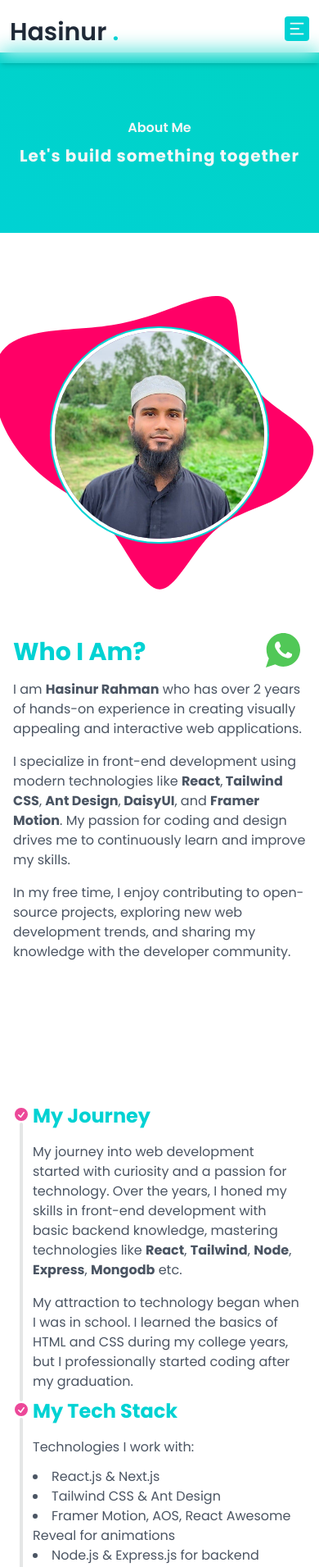
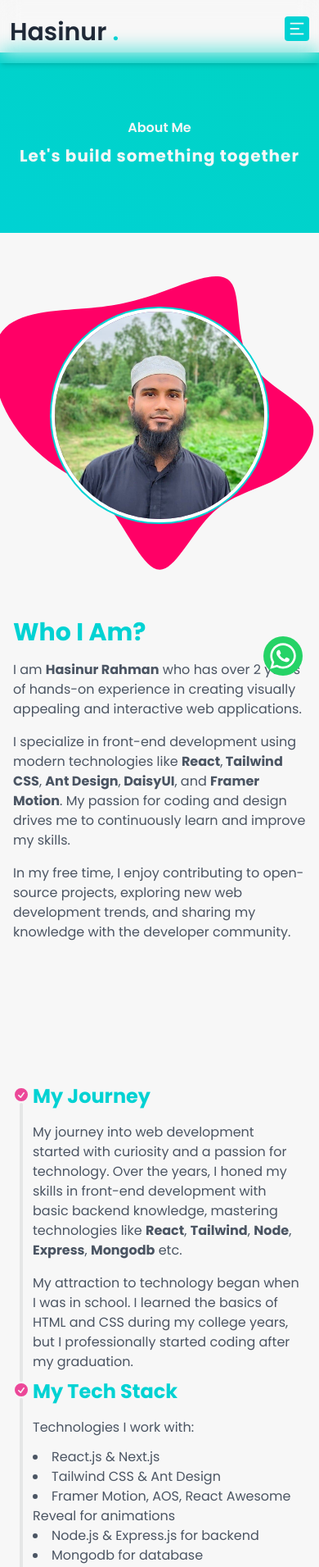
Before and after one commit to Hasinur3813/react-portfolio, a React (Vite) app: page /about-me in a window 390 px wide. Shown: the top 1911 px of the page at 82% size. Built offline with nearby package versions, Linux system fonts and the light colour scheme.

Commit message:
customized color in about me page

```diff
--- a/src/Pages/AboutMe/AboutMe.jsx
+++ b/src/Pages/AboutMe/AboutMe.jsx
@@ -3,7 +3,7 @@ import PageHeader from "../../components/PageHeader/PageHeader";
 
 const AboutMe = () => {
   return (
-    <section className="py-16 md:mt-5">
+    <section className="py-16 md:mt-5 bg-lightGray dark:bg-darkGray">
       {/* heading */}
       <PageHeader
         heading={"About Me"}
@@ -13,10 +13,10 @@ const AboutMe = () => {
       {/* content */}
       <div className="container mx-auto px-4 overflow-hidden">
         {/* top content */}
-        <div className="flex flex-col md:flex-row justify-between gap-10 py-10 mt-20">
+        <div className="flex flex-col md:flex-row justify-between gap-10 py-10 mt-14 lg:mt-20">
           <div className="md:w-1/2 w-full flex justify-center h-fit relative">
             {/* blob */}
-            <div className="absolute w-[500px] h-[500px] -top-32 -z-10">
+            <div className="absolute w-[500px] h-[500px] -top-32 z-10">
               <svg viewBox="0 0 200 200" xmlns="http://www.w3.org/2000/svg">
                 <path
                   fill="#FF0066"
@@ -28,29 +28,29 @@ const AboutMe = () => {
             <img
               src={myPhoto}
               alt="Hasinu Rahman"
-              className="w-64 rounded-full ring-2 ring-primaryColor ring-offset-4"
+              className="w-64 rounded-full ring-2 ring-primaryColor ring-offset-4 relative z-20"
             />
           </div>
 
           {/* content */}
-          <div className="md:w-1/2 mt-20 md:mt-0 w-full ms-auto">
+          <div className="md:w-1/2 mt-20 md:mt-0 w-full ms-auto ">
             <h2 className="text-3xl font-bold mb-4 text-primaryColor">
               Who I Am?
             </h2>
-            <p className="text-muted">
+            <p className="text-muted dark:text-lightGray">
               I am <strong>Hasinur Rahman</strong> who has over 2 years of
               hands-on experience in creating visually appealing and interactive
               web applications.
             </p>
 
-            <p className="text-muted mt-4">
+            <p className="text-muted mt-4 dark:text-lightGray">
               I specialize in front-end development using modern technologies
               like <strong>React</strong>,<strong> Tailwind CSS</strong>,{" "}
               <strong>Ant Design</strong>,<strong> DaisyUI</strong>, and{" "}
               <strong>Framer Motion</strong>. My passion for coding and design
               drives me to continuously learn and improve my skills.
             </p>
-            <p className="text-muted mt-4">
+            <p className="text-muted mt-4 dark:text-lightGray">
               In my free time, I enjoy contributing to open-source projects,
               exploring new web development trends, and sharing my knowledge
               with the developer community.
@@ -60,7 +60,7 @@ const AboutMe = () => {
 
         {/* bottom content */}
         <div className="mt-32">
-          <ul className="timeline timeline-snap-icon max-md:timeline-compact timeline-vertical">
+          <ul className="timeline timeline-snap-icon max-md:timeline-compact timeline-vertical ">
             <li>
               <div className="timeline-middle">
                 <svg
@@ -80,7 +80,7 @@ const AboutMe = () => {
                 <h2 className="text-2xl font-bold mb-4 text-primaryColor">
                   My Journey
                 </h2>
-                <p className="text-muted">
+                <p className="text-muted dark:text-lightGray">
                   My journey into web development started with curiosity and a
                   passion for technology. Over the years, I honed my skills in
                   front-end development with basic backend knowledge, mastering
@@ -88,7 +88,7 @@ const AboutMe = () => {
                   <strong>Tailwind</strong>, <strong>Node</strong>,{" "}
                   <strong>Express</strong>, <strong>Mongodb</strong> etc.
                 </p>
-                <p className="text-muted mt-4">
+                <p className="text-muted mt-4 dark:text-lightGray">
                   My attraction to technology began when I was in school. I
                   learned the basics of HTML and CSS during my college years,
                   but I professionally started coding after my graduation.
@@ -117,8 +117,10 @@ const AboutMe = () => {
                 <h2 className="text-2xl font-bold mb-4 text-primaryColor">
                   My Tech Stack
                 </h2>
-                <p className="text-muted">Technologies I work with:</p>
-                <ul className="list-disc list-inside mt-3 text-muted">
+                <p className="text-muted dark:text-lightGray">
+                  Technologies I work with:
+                </p>
+                <ul className="list-disc list-inside mt-3 text-muted dark:text-lightGray">
                   <li>React.js & Next.js</li>
                   <li>Tailwind CSS & Ant Design</li>
                   <li>
@@ -150,12 +152,12 @@ const AboutMe = () => {
                 <h2 className="text-2xl font-bold mb-4 text-primaryColor">
                   How I Work
                 </h2>
-                <p className="text-muted">
+                <p className="text-muted dark:text-lightGray">
                   My workflow involves deep research, planning, coding, and
                   optimization. I believe in writing clean, scalable, and
                   maintainable code to build high-quality web applications.
                 </p>
-                <p className="text-muted mt-4">
+                <p className="text-muted mt-4 dark:text-lightGray">
                   I start by understanding the project requirements and
                   conducting thorough research. Then, I create a detailed plan
                   and break down the tasks into manageable chunks. During the
@@ -164,7 +166,7 @@ const AboutMe = () => {
                   perform rigorous testing and optimization to ensure the
                   application runs smoothly and efficiently.
                 </p>
-                <p className="text-muted mt-4">
+                <p className="text-muted mt-4 dark:text-lightGray">
                   I also believe in continuous learning and improvement. I
                   regularly review my code and seek feedback from peers to
                   identify areas for improvement. This iterative process helps
@@ -194,7 +196,7 @@ const AboutMe = () => {
                 <h2 className="text-2xl font-bold mb-4 text-primaryColor">
                   Let&apos;s Connect!
                 </h2>
-                <p className="text-muted mb-4">
+                <p className="text-muted mb-4 dark:text-lightGray">
                   Looking to collaborate or hire me? Let&apos;s build something
                   amazing together!
                 </p>
--- a/src/components/Footer/Footer.jsx
+++ b/src/components/Footer/Footer.jsx
@@ -1,4 +1,4 @@
-import { FaGithub, FaLinkedin, FaTwitter, FaEnvelope } from "react-icons/fa";
+import { FaGithub, FaLinkedin, FaEnvelope } from "react-icons/fa";
 
 const Footer = () => {
   return (
@@ -9,7 +9,7 @@ const Footer = () => {
           {/* Branding */}
           <div className="text-center md:text-left">
             <h1 className="text-2xl font-bold text-white">Hasinur Rahman</h1>
-            <p className="text-sm text-muted">
+            <p className="text-sm text-muted dark:text-lightGray">
               Front-End Developer | Passionate about building user-friendly web
               experiences.
             </p>
--- a/src/components/Hero/Hero.jsx
+++ b/src/components/Hero/Hero.jsx
@@ -1,10 +1,4 @@
-import {
-  FaGithub,
-  FaLinkedin,
-  FaTwitter,
-  FaDownload,
-  FaFacebook,
-} from "react-icons/fa";
+import { FaGithub, FaLinkedin, FaDownload, FaFacebook } from "react-icons/fa";
 import { Typewriter } from "react-simple-typewriter";
 import { FaReact, FaNodeJs, FaJs } from "react-icons/fa";
 import { Button } from "antd";
@@ -69,7 +63,7 @@ const Hero = () => {
               <FaGithub />
             </a>
             <a
-              href="https://www.linkedin.com/in/hasinur3813/"
+              href="https://www.linkedin.com/in/hasinur3813"
               className=" hover:text-primaryColor"
             >
               <FaLinkedin />
--- a/src/components/Navbar/Navbar.jsx
+++ b/src/components/Navbar/Navbar.jsx
@@ -18,7 +18,7 @@ const Navbar = () => {
         showMobileMenu={showMobileMenu}
       />
 
-      <div className="shadow-md bg-transparent dark:bg-darkGray fixed top-0 w-full z-10 backdrop-blur-md">
+      <div className="shadow-md bg-transparent dark:bg-darkGray fixed top-0 w-full z-50 backdrop-blur-md">
         <div className="container mx-auto px-3">
           <div className="flex py-5 justify-between items-center">
             {/* navbar start */}
--- a/src/components/Shared/ActionButtons.jsx
+++ b/src/components/Shared/ActionButtons.jsx
@@ -1,5 +1,5 @@
 import { useEffect, useRef, useState } from "react";
-import { IoLogoWhatsapp } from "react-icons/io";
+import { FaWhatsapp } from "react-icons/fa";
 import { IoSettingsSharp } from "react-icons/io5";
 import Themes from "./Themes";
 
@@ -53,15 +53,20 @@ const ActionButtons = () => {
             type="button"
             className="hover:rotate-180 md:block hidden transition-transform duration-100"
           >
-            <IoSettingsSharp className="text-5xl lg:text-4xl text-primaryColor" />
+            <IoSettingsSharp className="text-5xl text-primaryColor" />
           </button>
         </div>
 
         {/* Contact through WhatsApp */}
         <div>
-          <button type="button" className="">
-            <IoLogoWhatsapp className="text-5xl lg:text-4xl text-[#51c857]" />
-          </button>
+          <a href="https://wa.me/+8801773061332">
+            <button
+              type="button"
+              className="w-12 h-12 flex justify-center items-center rounded-full bg-[#25d366]"
+            >
+              <FaWhatsapp className="text-4xl text-white" />
+            </button>
+          </a>
         </div>
       </div>
     </div>
--- /dev/null
+++ b/src/components/Shared/ScrollToTop.jsx
@@ -0,0 +1,10 @@
+import { useEffect } from "react";
+
+const ScrollToTop = () => {
+  useEffect(() => {
+    window.scrollTo(0, 0);
+  }, []);
+  return null;
+};
+
+export default ScrollToTop;
--- a/src/layout/RootLayout.jsx
+++ b/src/layout/RootLayout.jsx
@@ -3,12 +3,14 @@ import { Outlet } from "react-router-dom";
 import ActionButtons from "../components/Shared/ActionButtons";
 import useTheme from "../hooks/useTheme";
 import Footer from "../components/Footer/Footer";
+import ScrollToTop from "../components/Shared/ScrollToTop";
 
 const RootLayout = () => {
   const { colorName } = useTheme();
   return (
     <div className={`${colorName} font-poppins `}>
       <ActionButtons />
+      <ScrollToTop />
       <Navbar />
       <Outlet />
       <Footer />
```
Also changed, not shown: src/components/Contact/Contact.jsx (+10 -12 lines).
